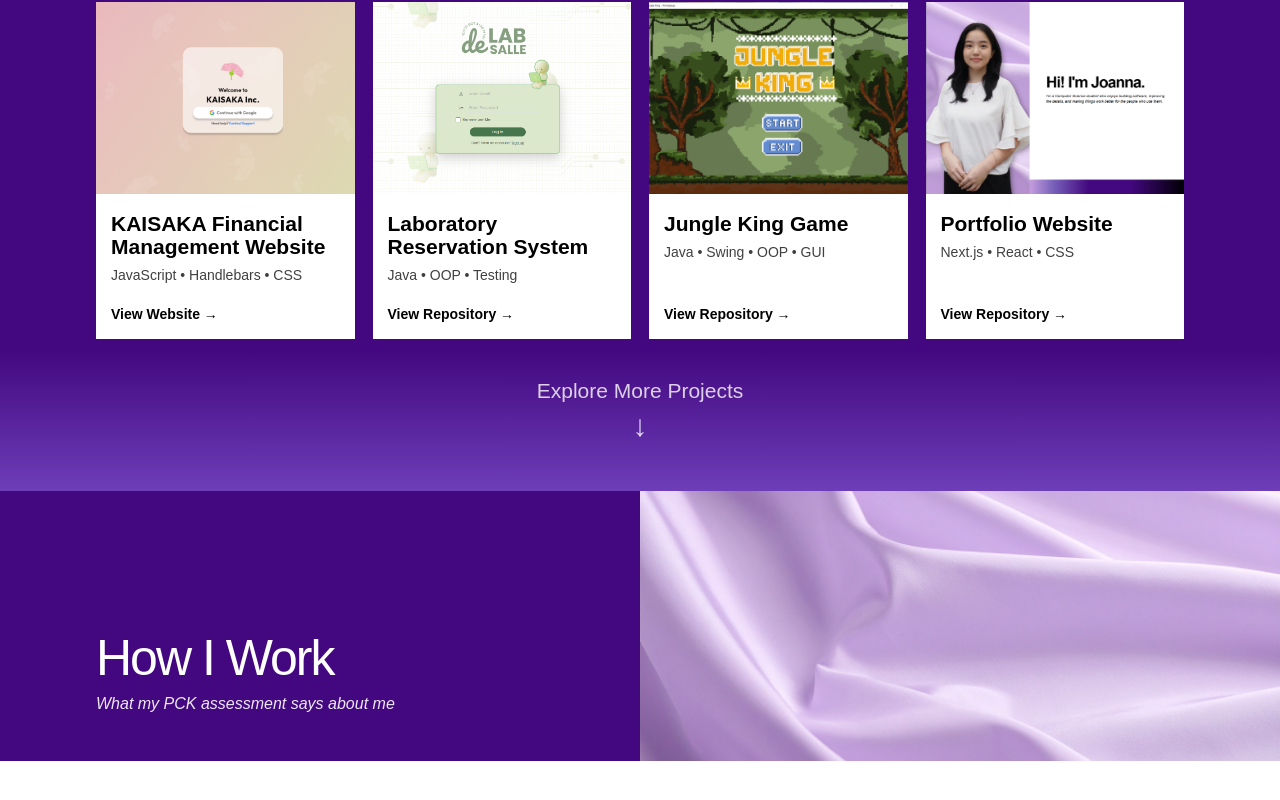
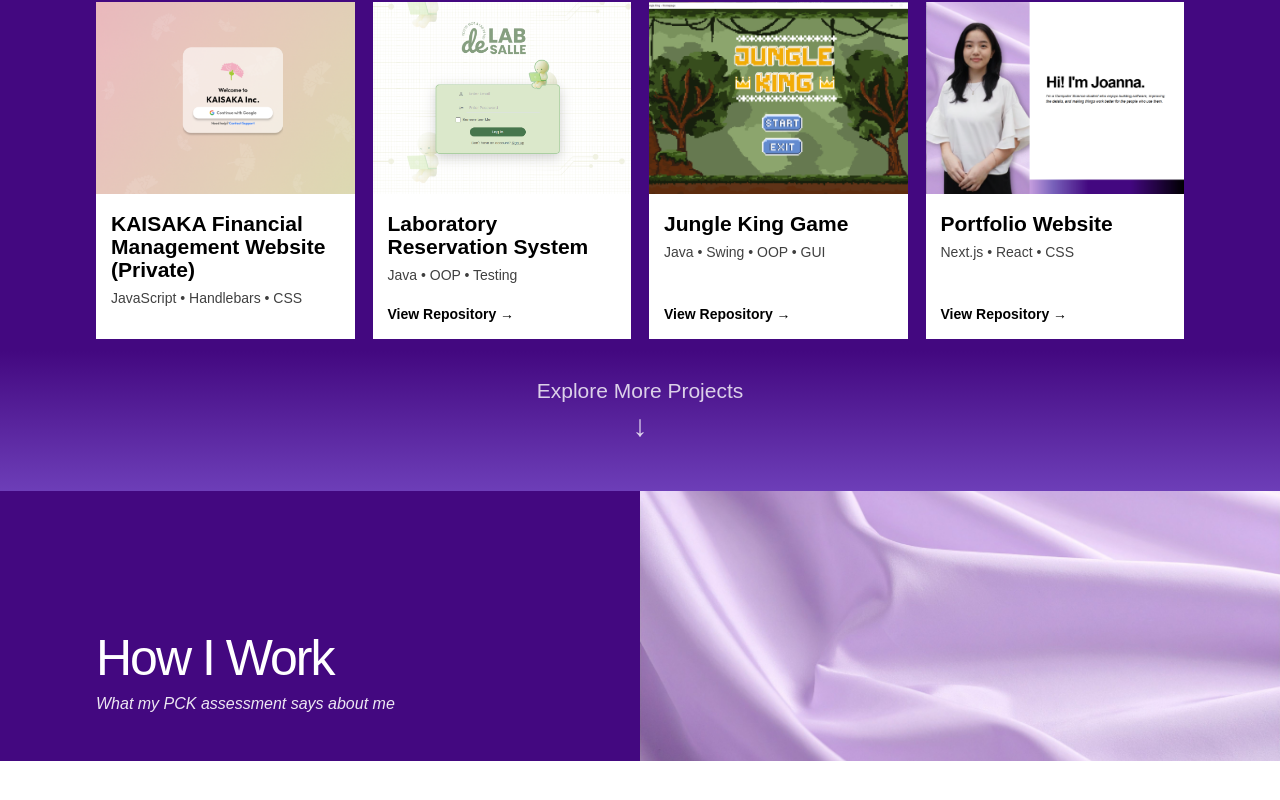
Before and after one commit to hg-joanna/portfolio, a Next.js app: page / in a window 1280 px wide. Shown: the part 1229-2029 px from the top of the page. Built offline with nearby package versions, Linux system fonts and the light colour scheme.

Commit message:
Update ProjectsSection.jsx

```diff
--- a/components/ProjectsSection.jsx
+++ b/components/ProjectsSection.jsx
@@ -33,11 +33,11 @@ The image and link text will not be clickable/shown.
 */
 const featuredProjects = [
     {
-        title: "KAISAKA Financial Management Website",
+        title: "KAISAKA Financial Management Website (Private)",
         tags: "JavaScript • Handlebars • CSS",
         image: "/projects/kaisaka.png",
-        link: "https://kaisaka-cssweng.vercel.app/login",
-        linkType: "website",
+        link: "",
+        linkType: "",
     },
     {
         title: "Laboratory Reservation System",
```
